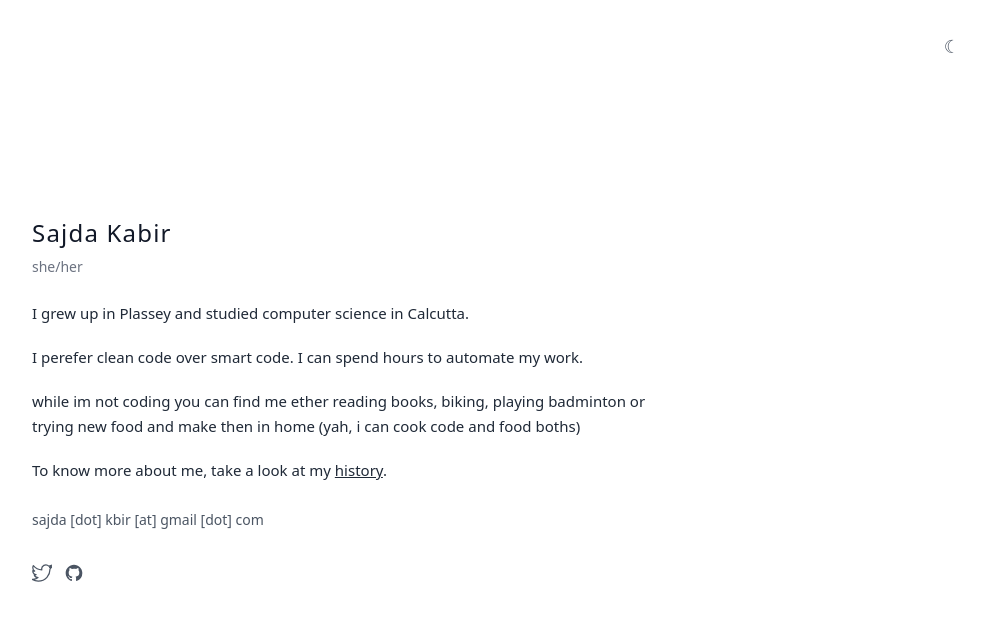
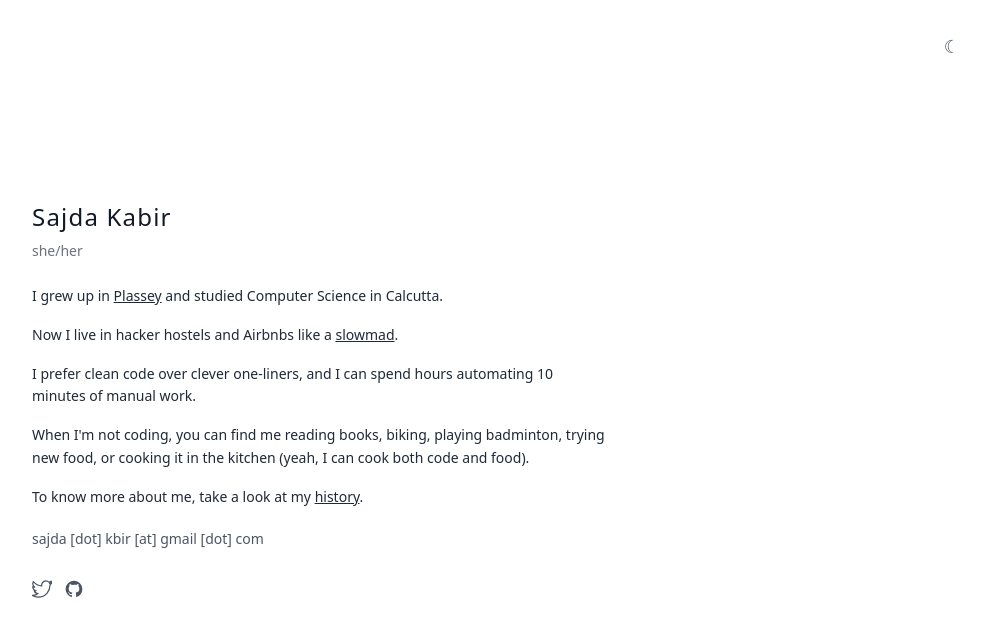
Before and after one commit to sajdakabir/saju, a Next.js app: page / in a window 1280 px wide. Shown: the top 636 px of the page, without its empty margins (288-1272 px from the left). Built offline with nearby package versions, Linux system fonts and the light colour scheme.

Commit message:
ci: update root contents

```diff
--- a/src/app/page.tsx
+++ b/src/app/page.tsx
@@ -87,15 +87,14 @@ export default function Home() {
         <h1 className="text-2xl font-medium mb-6 tracking-wider text-gray-900 dark:text-gray-100">Sajda Kabir</h1>
         <p className="text-sm text-gray-500 dark:text-gray-400 -mt-4 mb-6">she/her</p>
 
-        <div className="space-y-5 text-[15px] leading-relaxed text-gray-800 dark:text-gray-200">
-          <p className="max-w-xl">I grew up in Plassey and studied computer science in Calcutta.</p>
+        <div className="space-y-4 text-[14px] leading-relaxed text-gray-800 dark:text-gray-200">
+          <p className="max-w-xl">I grew up in <Link href="https://en.wikipedia.org/wiki/Palashi" target="_blank" rel="noopener noreferrer" className="underline hover:no-underline">Plassey</Link> and studied Computer Science in Calcutta.</p>
 
-          <p className="max-w-xl">I perefer clean code over smart code. I can spend hours to automate my work.</p>
+          <p className="max-w-xl">Now I live in hacker hostels and Airbnbs like a <Link href="https://x.com/levelsio/status/1934737739787678197" target="_blank" rel="noopener noreferrer" className="underline hover:no-underline">slowmad</Link>.</p>
 
+          <p className="max-w-xl">I prefer clean code over clever one-liners, and I can spend hours automating 10 minutes of manual work.</p>
 
-          <p>while im not coding you can find me ether reading books, biking, playing badminton or trying new food and make then in home (yah, i can cook code and food boths) </p>
-
-          {/* <p className="max-w-xl">I live distributed and make things for people who make things, currently building <Link href="https://zerotrail.dev" target="_blank" rel="noopener noreferrer" className="underline hover:no-underline">zerotrail</Link> with <Link href="https://twitter.com/oliursahin" target="_blank" rel="noopener noreferrer" className="underline hover:no-underline">@oliursahin</Link>— here, I inconsistently post a few of my <Link href="/notes" className="underline hover:no-underline">self notes</Link>.</p> */}
+          <p className="max-w-xl">When I'm not coding, you can find me reading books, biking, playing badminton, trying new food, or cooking it in the kitchen (yeah, I can cook both code and food).</p>
 
           <p className="max-w-xl">To know more about me, take a look at my <Link href="/history" className="underline hover:no-underline">history</Link>.</p>
 
```
